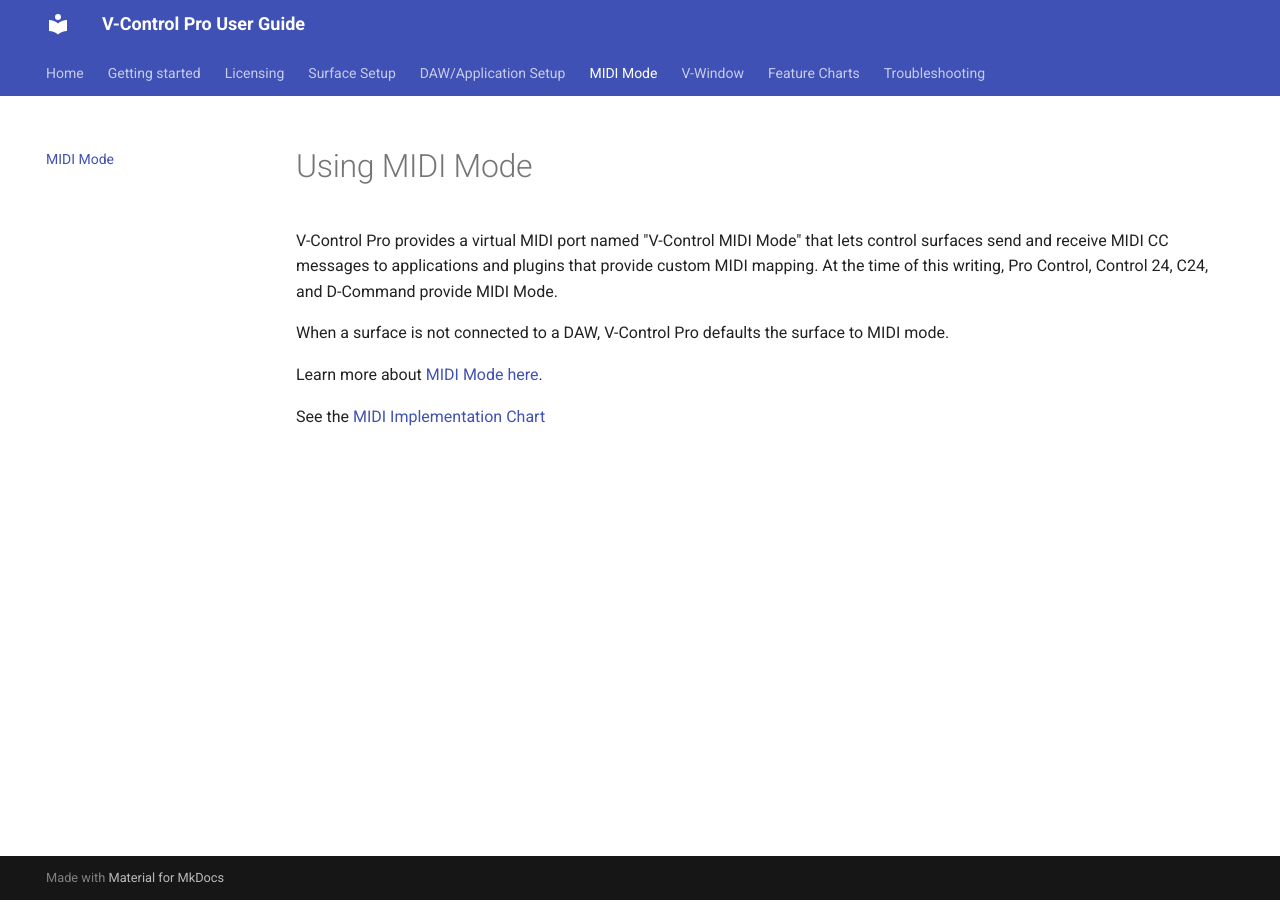
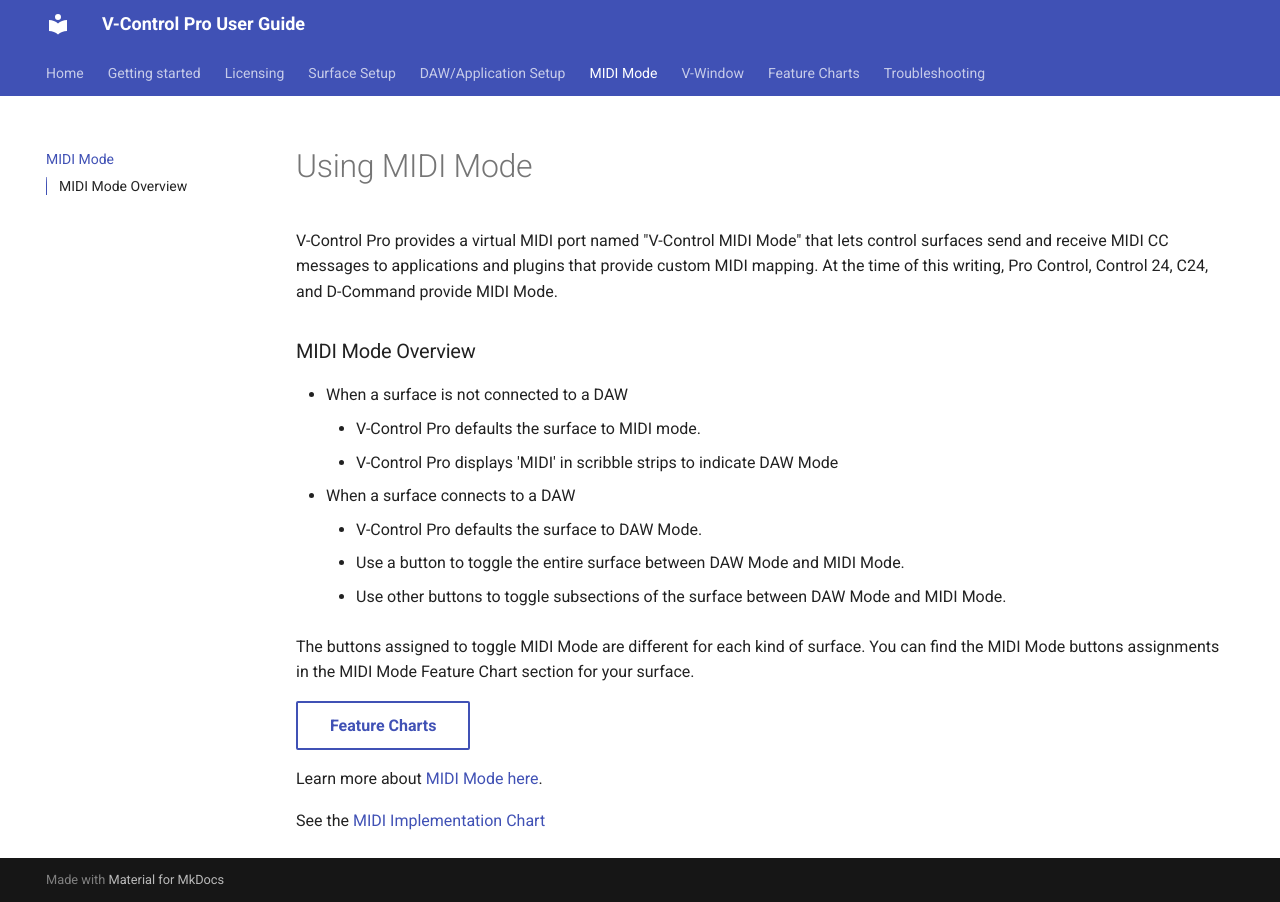
Before and after one commit to neyrinckaudio/docs-vcpro, an MkDocs documentation site: the page built from docs/midi-mode.md, in a window 1280 px wide. Built offline with MkDocs 1.6.1 and Material for MkDocs 9.7.7, drawn with Linux system fonts in a browser that asks for light colours.

Commit message:
Auto-deploy: Update MkDocs site 2025-08-27 10:31:03

```diff
--- a/docs/midi-mode.md
+++ b/docs/midi-mode.md
@@ -2,7 +2,19 @@
 
 V-Control Pro provides a virtual MIDI port named "V-Control MIDI Mode" that lets control surfaces send and receive MIDI CC messages to applications and plugins that provide custom MIDI mapping. At the time of this writing, Pro Control, Control 24, C24, and D-Command provide MIDI Mode.
 
-When a surface is not connected to a DAW, V-Control Pro defaults the surface to MIDI mode.
+### MIDI Mode Overview
+
+* When a surface is not connected to a DAW
+    * V-Control Pro defaults the surface to MIDI mode.
+    * V-Control Pro displays 'MIDI' in scribble strips to indicate DAW Mode
+* When a surface connects to a DAW
+    * V-Control Pro defaults the surface to DAW Mode.
+    * Use a button to toggle the entire surface between DAW Mode and MIDI Mode.
+    * Use other buttons to toggle subsections of the surface between DAW Mode and MIDI Mode.
+
+The buttons assigned to toggle MIDI Mode are different for each kind of surface. You can find the MIDI Mode buttons assignments in the MIDI Mode Feature Chart section for your surface.
+
+[Feature Charts](./feature-charts.md){ .md-button }
 
 Learn more about [MIDI Mode here](https://neyrinck.com/midimode/).
 
```
Also changed, not shown: site/midi-mode/index.html, 1 other file.
